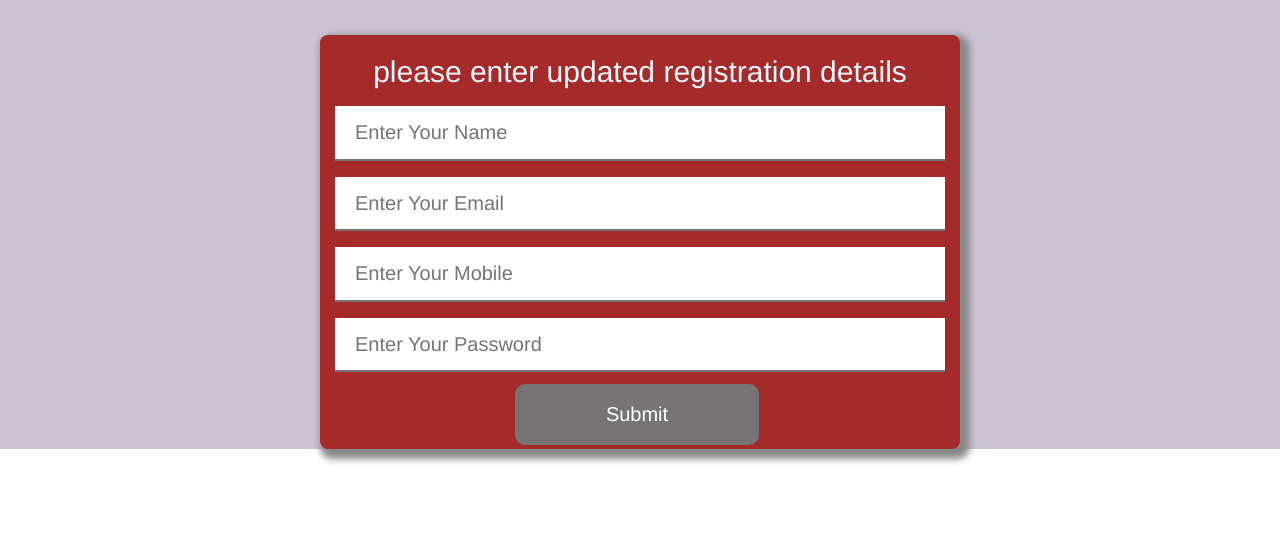
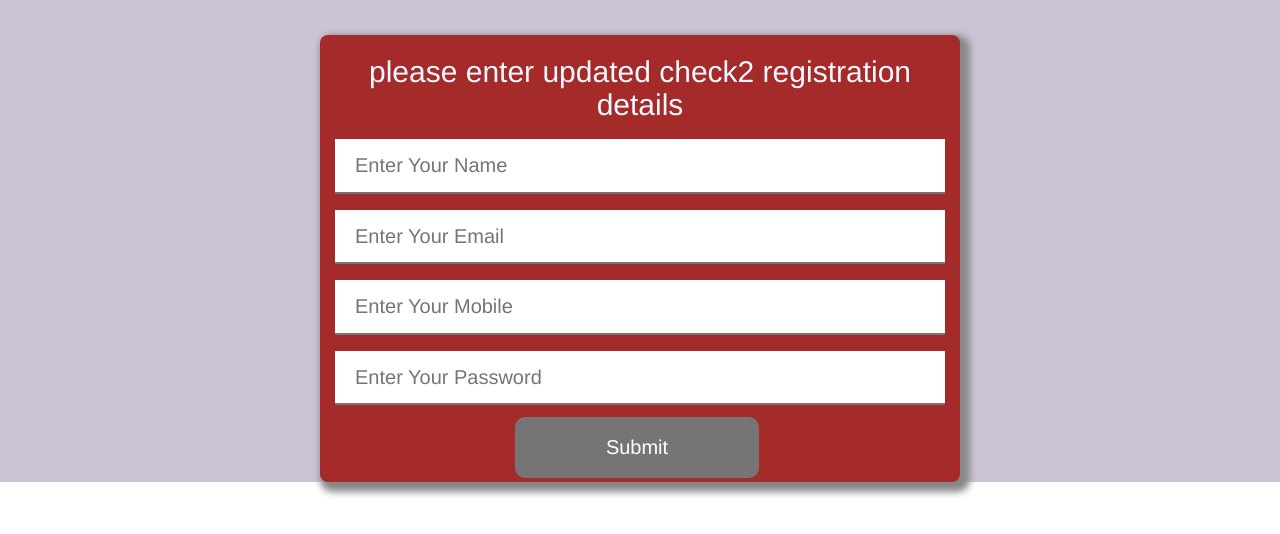
Before and after one commit to raushangiri/raushangiri, a website: page signup_success.html in a window 1280 px wide. Drawn offline with nearby package versions, Linux system fonts and the light colour scheme.

Commit message:
Update signup_success.html

```diff
--- a/signup_success.html
+++ b/signup_success.html
@@ -22,7 +22,7 @@
             </div>
             <div class="col-md-6 main" style="background-color: brown;">
                 <form action="/sign_up" method="POST">
-                    <h2>please enter updated registration details</h2>
+                    <h2>please enter updated check2 registration details</h2>
                     <input type="text" class="box" id="name" name="name" placeholder="Enter Your Name" required />
                     <br>
                     <input type="text" class="box" id="email" name="email" placeholder="Enter Your Email" required unique/>
```
